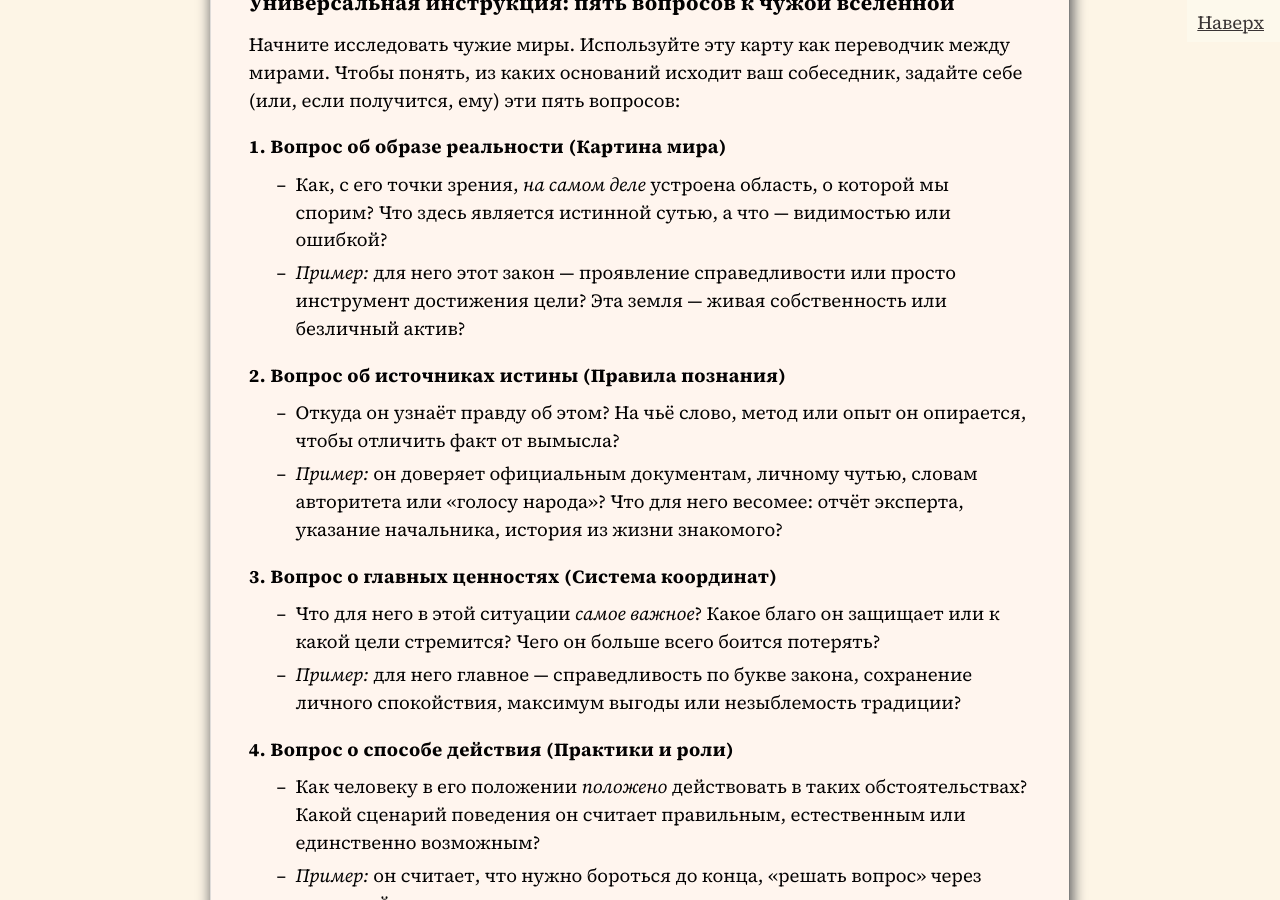
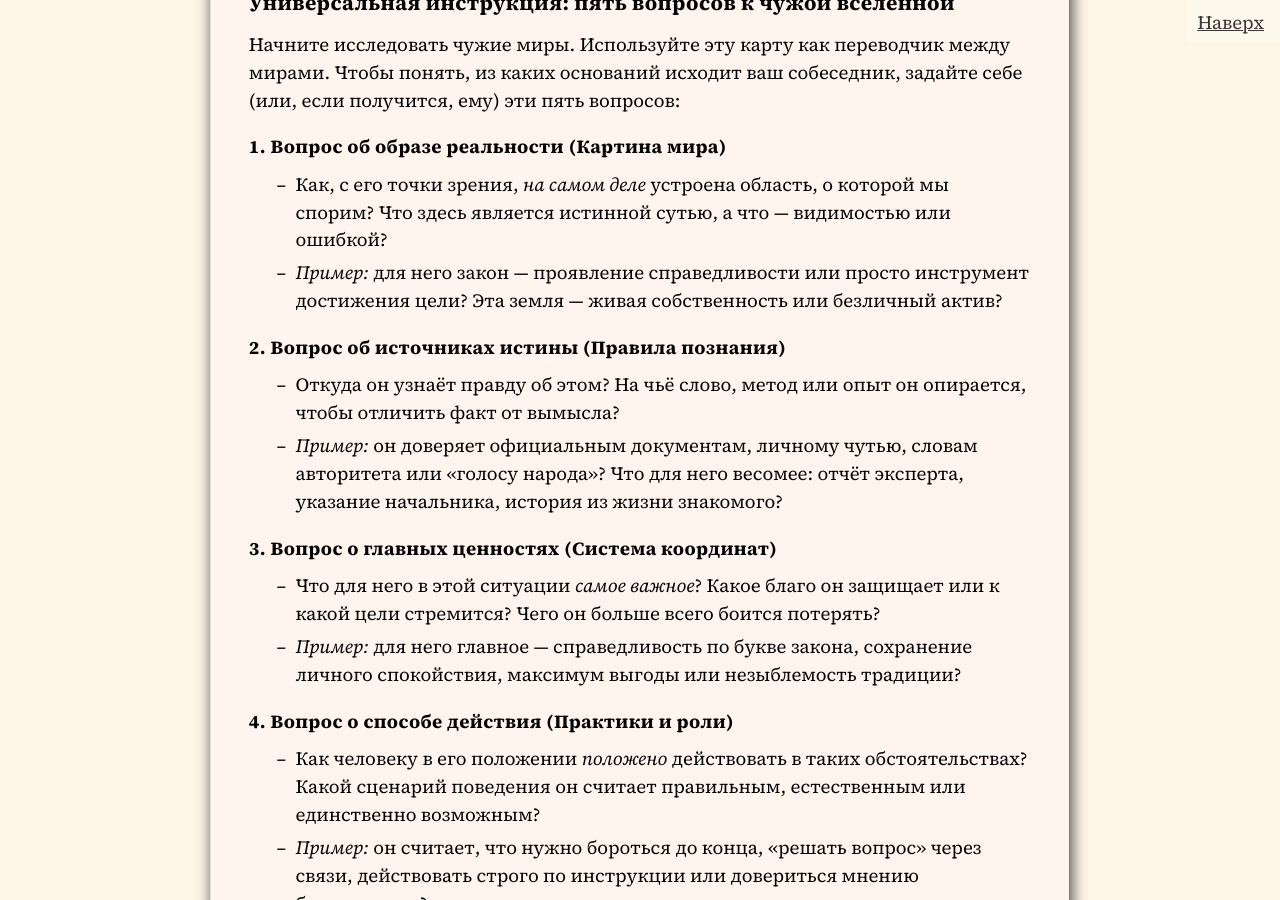
Before and after one commit to SergSi/land-use-art, a Jekyll site: the page built from _posts/2025-12-11-train.md, in a window 1280 px wide and 900 px high, scrolled down 4849 px. Built offline with Jekyll 4.4.1, drawn with Linux system fonts in a browser that asks for light colours; some web fonts are replaced.

Commit message:
Update 2025-12-11-train.md

```diff
--- a/_posts/2025-12-11-train.md
+++ b/_posts/2025-12-11-train.md
@@ -96,7 +96,7 @@
 #### 1. Вопрос об образе реальности (Картина мира)
 
 *   Как, с его точки зрения, *на самом деле* устроена область, о которой мы спорим? Что здесь является истинной сутью, а что — видимостью или ошибкой?
-*   *Пример:* для него этот закон — проявление справедливости или просто инструмент достижения цели? Эта земля — живая собственность или безличный актив?
+*   *Пример:* для него закон — проявление справедливости или просто инструмент достижения цели? Эта земля — живая собственность или безличный актив?
 
 #### 2. Вопрос об источниках истины (Правила познания)
 
```
